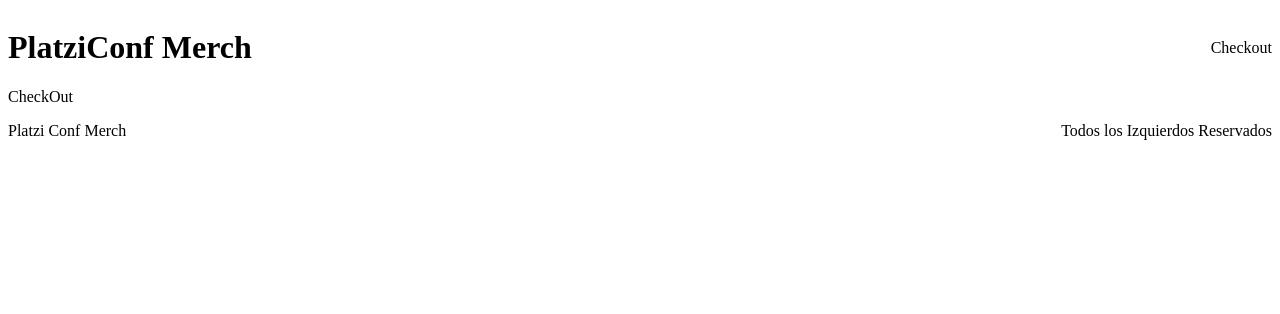
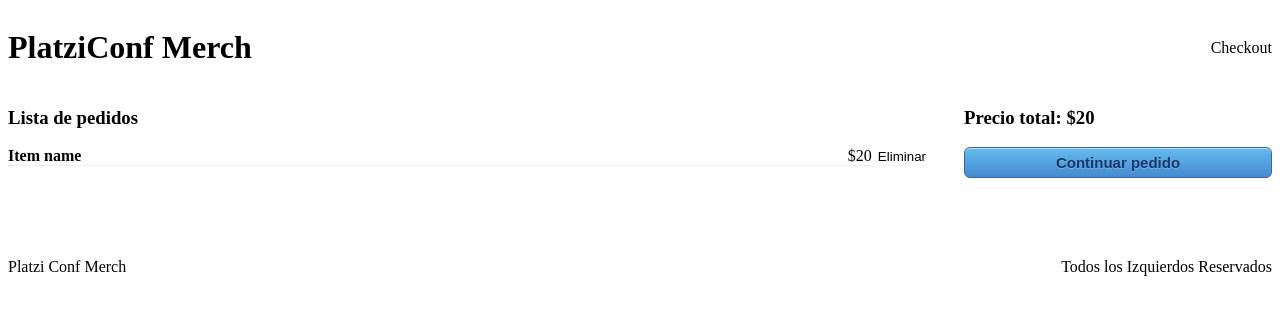
Before and after one commit to reinaldoagf/conf-merch, a React app: page /checkout in a window 1280 px wide. Shown: the top 314 px of the page. Built offline with nearby package versions, Linux system fonts and the light colour scheme.

Commit message:
CheckOutContainer

```diff
--- a/src/containers/CheckOut.jsx
+++ b/src/containers/CheckOut.jsx
@@ -1,9 +1,22 @@
 import React from 'react';
-
+import '../styles/components/CheckOut.scss'
 const CheckOut = () => {
     return (
-        <div>
-            CheckOut
+        <div className="Checkout">
+            <div className="Checkout-content">
+                <h3>Lista de pedidos</h3>
+                <div className="Checkout-item">
+                    <div className="Checkout-element">
+                        <h4>Item name</h4>
+                        <span>$20</span>
+                    </div>
+                    <button type='button'>Eliminar</button>
+                </div>
+            </div>
+            <div className="Checkout-sidebar">
+                <h3>Precio total: $20</h3>
+                <button type='button'>Continuar pedido</button>
+            </div>
         </div>
     );
 };
```
